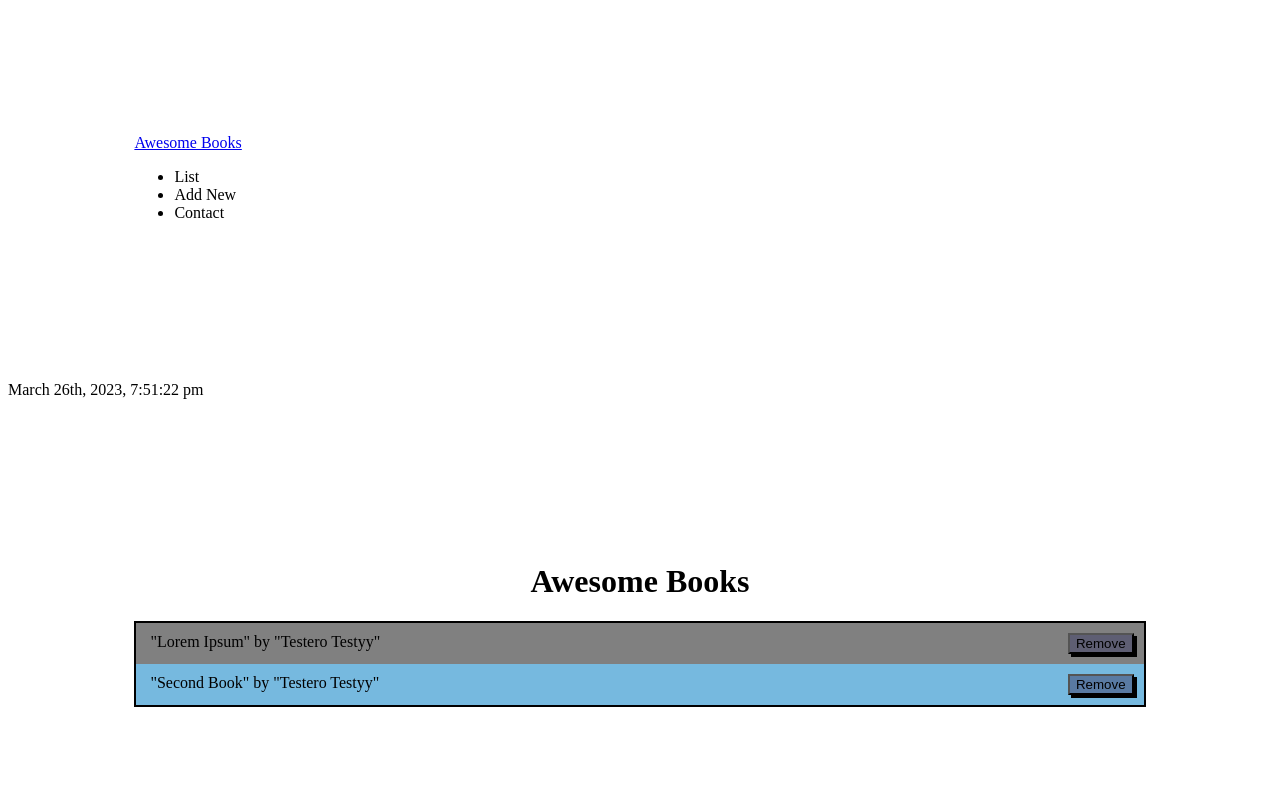
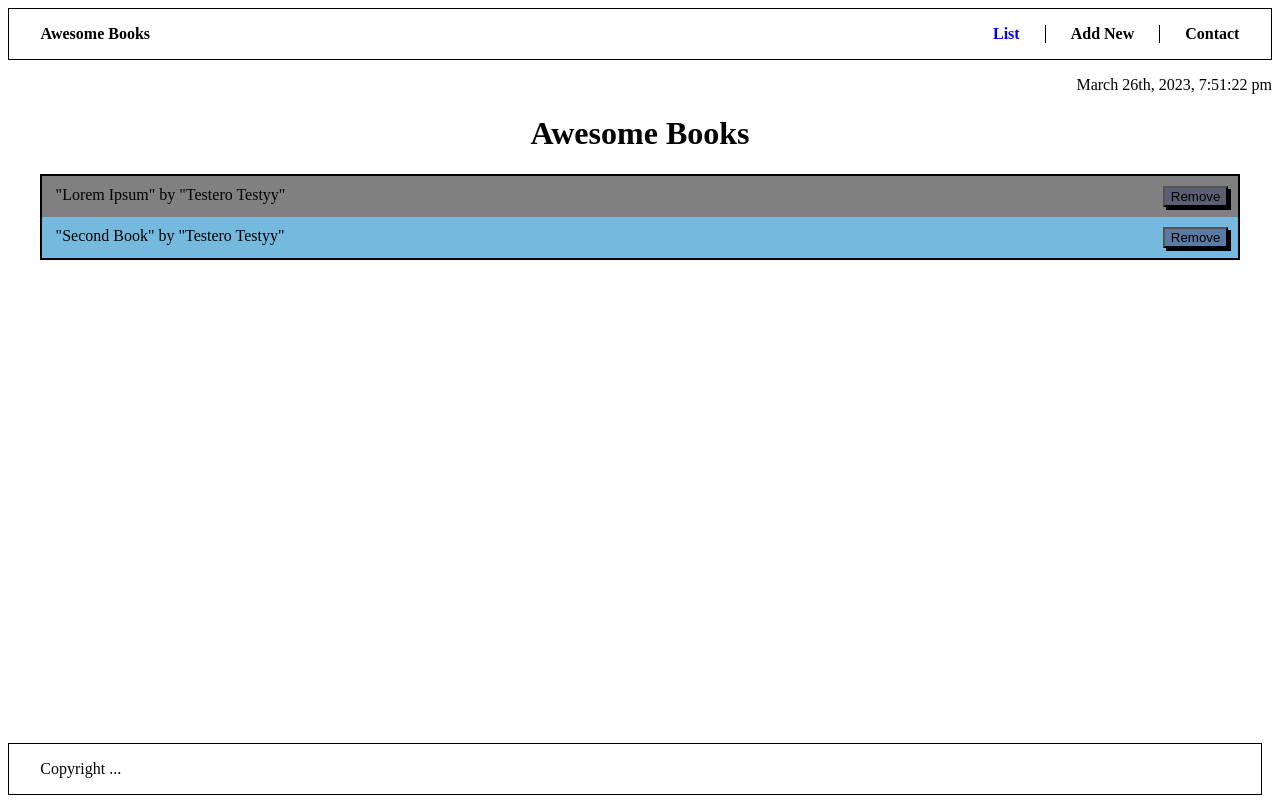
Before and after one commit to yin-ka/Awesome-Books, a website: page index.html in a window 1280 px wide. Shown: the top 800 px of the page. Drawn offline with Linux system fonts and the light colour scheme.

Commit message:
update styles.css file

```diff
--- a/styles.css
+++ b/styles.css
@@ -3,7 +3,8 @@
 }
 
 .container {
-  padding: 10%;
+  padding-left: 2.5%;
+  padding-right: 2.5%;
 }
 
 #book-list {
@@ -46,7 +47,7 @@ hr {
 
 #book-form {
   margin-inline: auto;
-  width: fit-content;
+  width: 70%;
   display: flex;
   flex-direction: column;
   gap: 15px;
@@ -65,3 +66,72 @@ button[type="submit"] {
   align-self: flex-end;
   border: 2px solid black;
 }
+
+.navbar {
+  border: 1px solid black;
+}
+
+.nav-holder {
+  display: flex;
+  justify-content: space-between;
+}
+
+.navbar-brand {
+  text-decoration: none;
+  margin-top: 16px;
+  margin-bottom: 16px;
+  font-weight: 700;
+  color: black;
+}
+
+.menu-list {
+  display: flex;
+}
+
+.menu-list-item {
+  list-style: none;
+  font-weight: 700;
+  cursor: pointer;
+}
+
+#add-it {
+  padding-left: 25px;
+  padding-right: 25px;
+  margin-left: 25px;
+  margin-right: 25px;
+  border-left: 1px solid black;
+  border-right: 1px solid black;
+}
+
+.active-menu {
+  color: blue;
+}
+
+.contact-info {
+  display: flex;
+  flex-direction: column;
+  justify-content: center;
+  align-items: center;
+}
+
+.footer {
+  border: 1px solid black;
+  bottom: 0;
+  margin-bottom: 5px;
+  position: fixed;
+  width: 98%;
+}
+
+.hide {
+  display: none;
+}
+
+.contact-section {
+  padding: 10% 0 0 0;
+}
+
+#time {
+  display: flex;
+  justify-content: flex-end;
+  align-items: center;
+}
```
